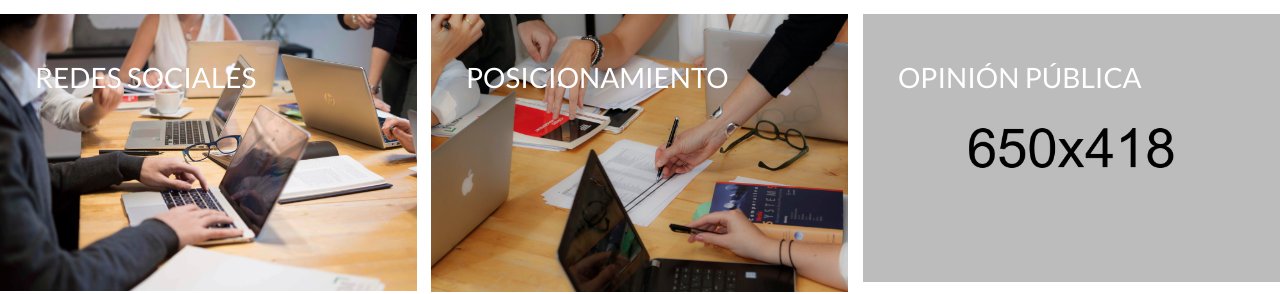
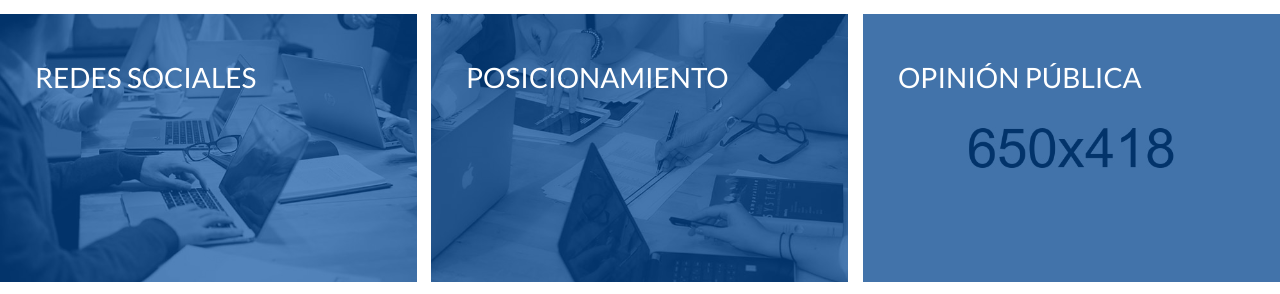
Before and after one commit to rosariosm/minerba, a PHP site: page / in a window 1280 px wide. Shown: the part 1207-1501 px from the top of the page. Run offline with PHP 8.4, Linux system fonts and the light colour scheme; some libraries are stand-ins or nearby versions.

Commit message:
Change img services resolutions. Add blue overlay to services

```diff
--- a/css/application.css
+++ b/css/application.css
@@ -82,7 +82,7 @@
 
 .port-item:hover .port-overlay-cont .port-btn-cont {
   opacity: 1;
-  color: #b9b9b9;
+  color: #e5e5e5;
 }
 
 .white-border {
@@ -106,6 +106,18 @@
   background-size: 100%;
 }
 
+.port-item .port-img-overlay:after {
+  background: rgba(4, 78, 161, 0.66);
+}
+
+.port-item:hover .port-img-overlay:after {
+  background: rgba(0, 73, 157, 0.81);
+  filter: brightness(40%);
+}
+
+.port-main-img{
+  filter: grayscale(1);
+}
 
 
 @media only screen and (max-width: 991px) {
```
Also changed, not shown: images/portfolio/PSM.grupal1.JPG, images/portfolio/PSM.grupal2.JPG, images/portfolio/PSM.grupal3.JPG, images/portfolio/PSM.grupal5.JPG, images/portfolio/PSM.grupal6.JPG, 2 other files.
